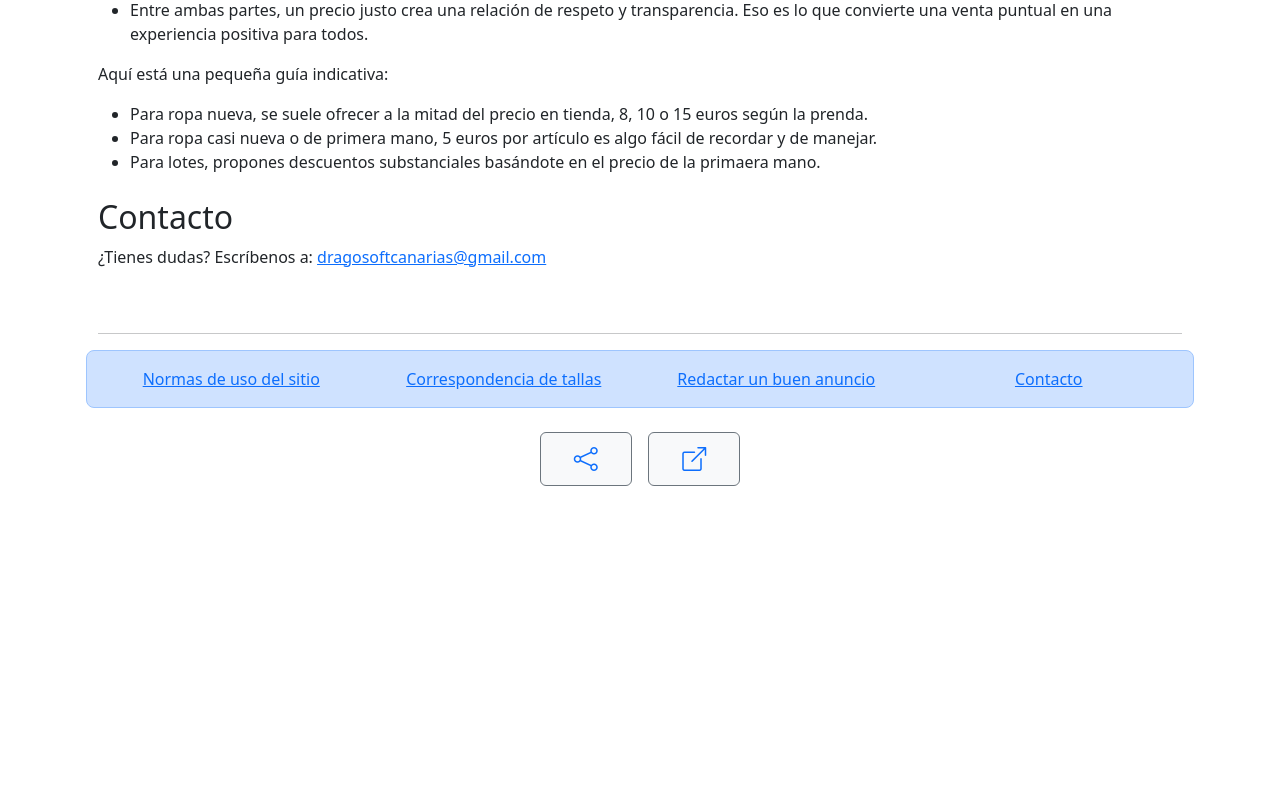
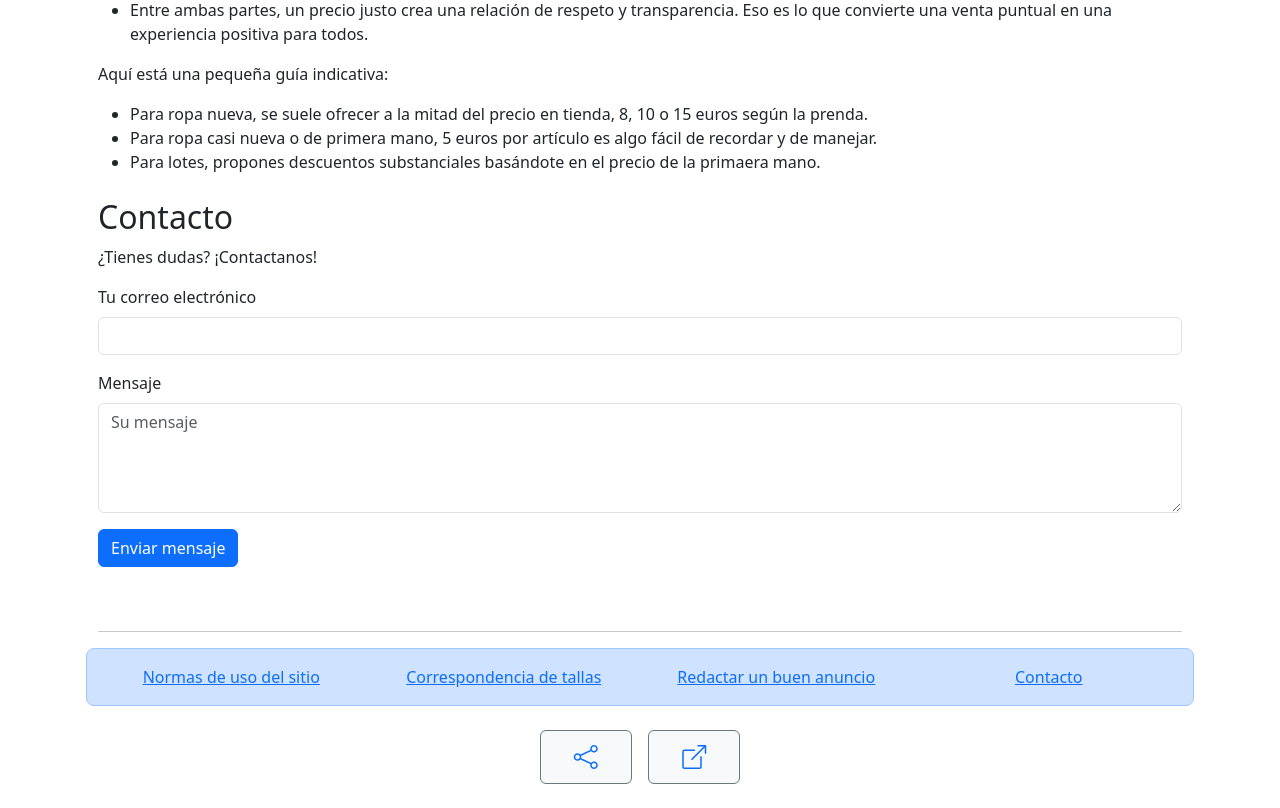
Before and after one commit to DarkCastor111/MercadoCentral, a Django app: page /footer/detail/ in a window 1280 px wide. Shown: the part 1890-2698 px from the top of the page. Before the commit the page ends 2376 px from the top, so only its background shows below. Run offline with Django 5.2, Linux system fonts and the light colour scheme.

Commit message:
Version 00.23 Footer Correo Formulario

```diff
--- /dev/null
+++ b/mercadocentral/footer/forms.py
@@ -0,0 +1,12 @@
+from django import forms
+
+class CorreoContactoForm(forms.Form):
+    email = forms.EmailField(required=True, widget=forms.EmailInput(attrs={'class':'form-control'}), min_length=3, max_length=100)
+    mensaje = forms.CharField(required=True, widget=forms.Textarea(attrs={'class':'form-control', 'rows':4, 'placeholder':'Su mensaje'}), min_length=10, max_length=1000)
+    tema = forms.CharField(required=False, widget=forms.HiddenInput)
+
+    def clean_tema(self):
+        data = self.cleaned_data['tema']
+        if data:
+            raise forms.ValidationError("Bot detectado.")
+        return data
--- a/mercadocentral/footer/templates/footer/footer-detail.html
+++ b/mercadocentral/footer/templates/footer/footer-detail.html
@@ -180,9 +180,22 @@
     <section class="mb-4">
         <h2  id="contacto">Contacto</h2>
         <p>
-            ¿Tienes dudas? Escríbenos a:
-            <a href="mailto:dragosoftcanarias@gmail.com">dragosoftcanarias@gmail.com</a>
+            ¿Tienes dudas? ¡Contactanos!
         </p>
+        {% include 'core/bloc_messages.html' %}
+        <form method="post" action="{% url 'footer_detail' %}" class="mt-3">
+        {% csrf_token %}
+        <div class="mb-3">
+            <label for="id_email" class="form-label">Tu correo electrónico</label>
+            <p>{{ form_contacto.email }}</p>
+        </div>
+        <div> {{ form_contacto.tema }} </div>
+        <div class="mb-3">
+            <label for="id_mensaje" class="form-label">Mensaje</label>
+            <p>{{ form_contacto.mensaje }}</p>
+        </div>
+        <button type="submit" class="btn btn-primary">Enviar mensaje</button>
+    </form>
     </section>
 </div>
 
--- a/mercadocentral/footer/urls.py
+++ b/mercadocentral/footer/urls.py
@@ -2,5 +2,5 @@ from django.urls import path
 from . import views
 
 footer_patterns = [
-    path('detail/', views.footer_detail, name='footer_detail'),
+    path('detail/', views.footer_detail_view, name='footer_detail'),
 ]
--- a/mercadocentral/footer/views.py
+++ b/mercadocentral/footer/views.py
@@ -1,5 +1,36 @@
-from django.shortcuts import render
+from django.shortcuts import render, redirect
+from django.urls import reverse_lazy
+from django.core.mail import send_mail
+from django.conf import settings
+from django.contrib import messages
+from .forms import CorreoContactoForm
 
 # Create your views here.
-def footer_detail(request):
-    return render(request, 'footer/footer-detail.html')
+def footer_detail_view(request):
+    if request.method == "POST":
+        form_recibido = CorreoContactoForm(request.POST)
+        if form_recibido.is_valid():
+            email = form_recibido.cleaned_data['email']
+            mensaje = form_recibido.cleaned_data['mensaje']
+            author = request.user.username if request.user.is_authenticated else "No registrado"
+            try:
+                send_mail(
+                    subject=f"{author} : Contacto desde MercadoCentral",
+                    message=f"De: {author} ({email})\n\nMensaje:\n\n{mensaje}",
+                    from_email=settings.DEFAULT_FROM_EMAIL,
+                    recipient_list=['dragosoftcanarias@gmail.com'],
+                )
+                messages.success(request, "¡Tu mensaje ha sido enviado correctamente!")
+            except Exception:
+                messages.warning(request, "Ocurrió un error al enviar el mensaje.")
+        else:
+            messages.warning(request, "Ocurrió un error al validar el formulario.")
+        return redirect(reverse_lazy('footer_detail') + "#contacto")
+
+    else:
+        init_datos = {}
+        if request.user.is_authenticated:
+            init_datos['email'] = request.user.email
+        form_recibido = CorreoContactoForm(initial = init_datos)
+
+    return render(request, "footer/footer-detail.html", {'form_contacto': form_recibido}) # reverse_lazy('footer_detail') , {'form_contacto': form_recibido})
```
Also changed, not shown: mercadocentral/mercadocentral/settings.py (+12 -4 lines).
